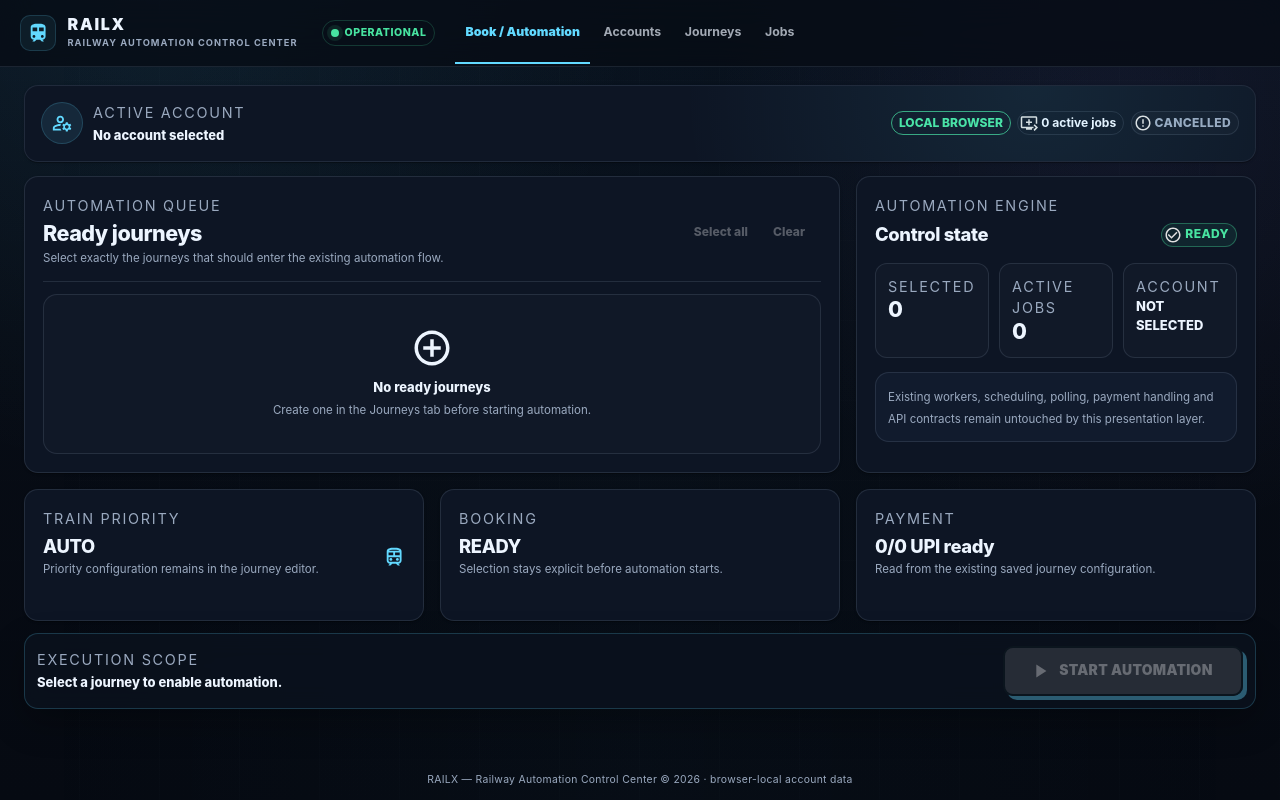
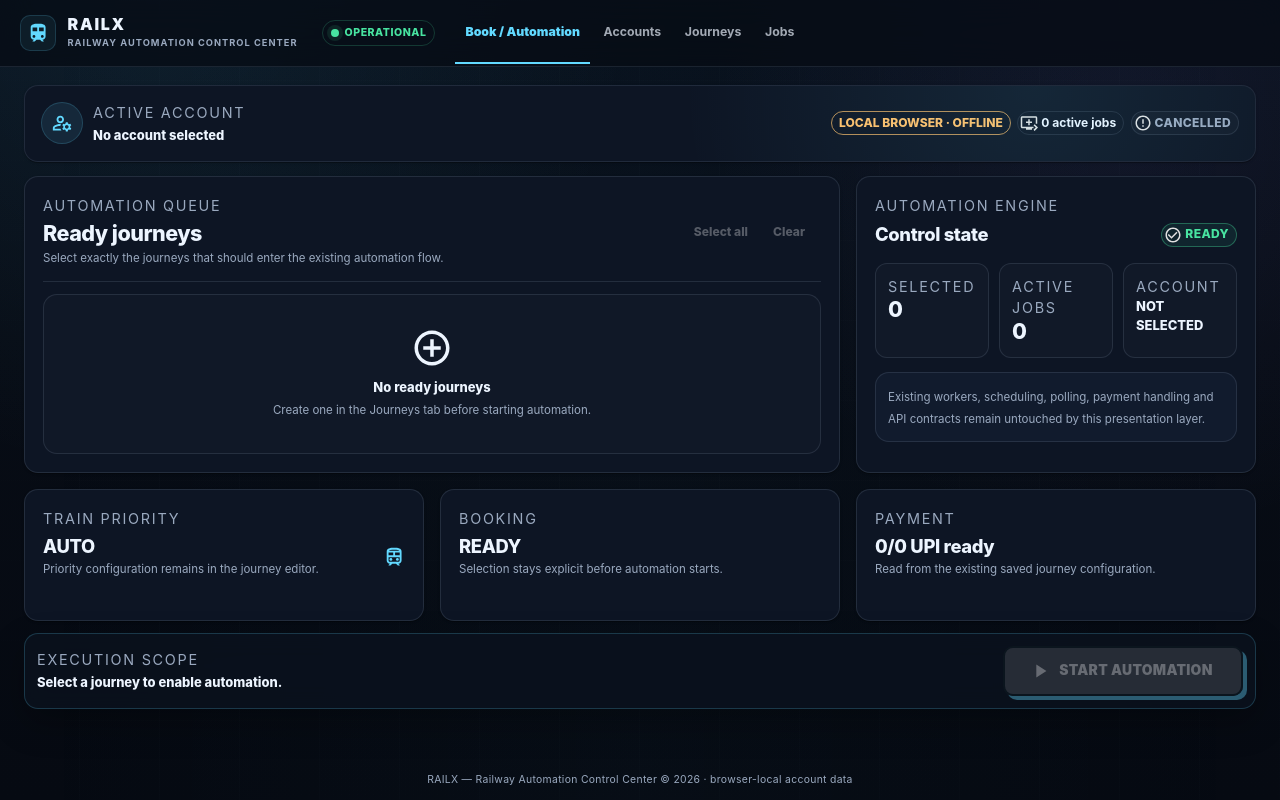
Before and after one commit to shrivastava-26/irctc, a React (Vite) app in the folder ui/: page / in a window 1280 px wide. Built offline with nearby package versions, Linux system fonts and the light colour scheme; no server answers.

Commit message:
ui: show local worker online state

```diff
--- a/ui/src/components/BookTab.jsx
+++ b/ui/src/components/BookTab.jsx
@@ -15,6 +15,7 @@ export default function BookTab({
   journeys,
   onStart,
   activeJobsCount,
+  localWorkerOnline = false,
   selectedJourneyIds = [],
   onSelectionChange,
   onOpenDialog,
@@ -74,9 +75,9 @@ export default function BookTab({
 
           <Stack direction="row" spacing={0.8} flexWrap="wrap" justifyContent="flex-end">
             <Chip
-              label="LOCAL BROWSER"
+              label={localWorkerOnline ? 'LOCAL BROWSER · ONLINE' : 'LOCAL BROWSER · OFFLINE'}
               size="small"
-              color="success"
+              color={localWorkerOnline ? 'success' : 'warning'}
               variant="outlined"
               sx={{ fontWeight: 850 }}
             />
```
